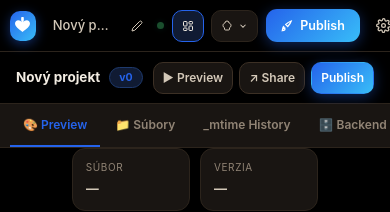
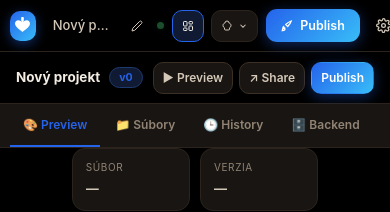
Before and after one commit to erikbabcan-commits/LOV-DEVIL-BUILDER-2026, a React (Vite) app: page / in a window 390 px wide. Both pictures are taken after a click on the button 188 px from the left and 25 px from the top of the page. Shown: the top 212 px of the page. Built offline with nearby package versions, Linux system fonts and the light colour scheme.

Commit message:
M1 fix: data-edtab atribúty na editor taboch, History label, E2E mobile/zoom testy (canvas skrytý v data-view=chat)
Co-authored-by: erikbabcan-commits <erikbabcan-commits@users.noreply.github.com>

```diff
--- a/src/features/editor/EditorDashboard.tsx
+++ b/src/features/editor/EditorDashboard.tsx
@@ -92,8 +92,8 @@ export function EditorDashboard() {
         </div>
         <div className="ed-tabs" id="edTabs">
           {ED_TABS.map(t => (
-            <button key={t.id} className={'ed-tab' + (localTab === t.id ? ' active' : '')} onClick={() => { setLocalTab(t.id); st.setEdFile(null); }}>
-              {t.label === 'SetBranch History' ? '_mtime History' : t.label}
+            <button key={t.id} data-edtab={t.id} className={'ed-tab' + (localTab === t.id ? ' active' : '')} onClick={() => { setLocalTab(t.id); st.setEdFile(null); }}>
+              {t.id === 'history' ? '🕒 History' : t.label}
             </button>
           ))}
         </div>
```
Also changed, not shown: 1 other file (tests, documents, lock files or other folders).
